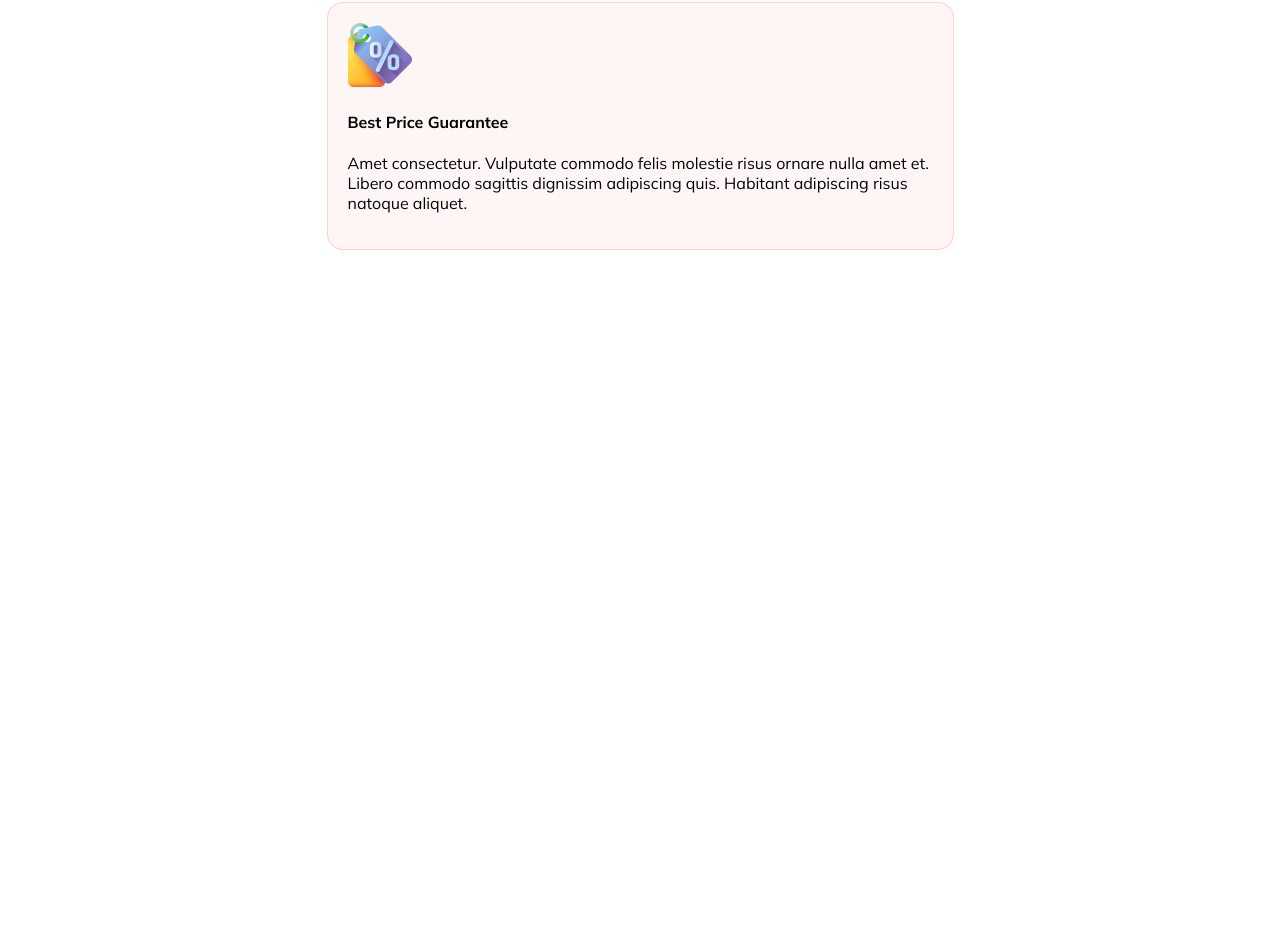
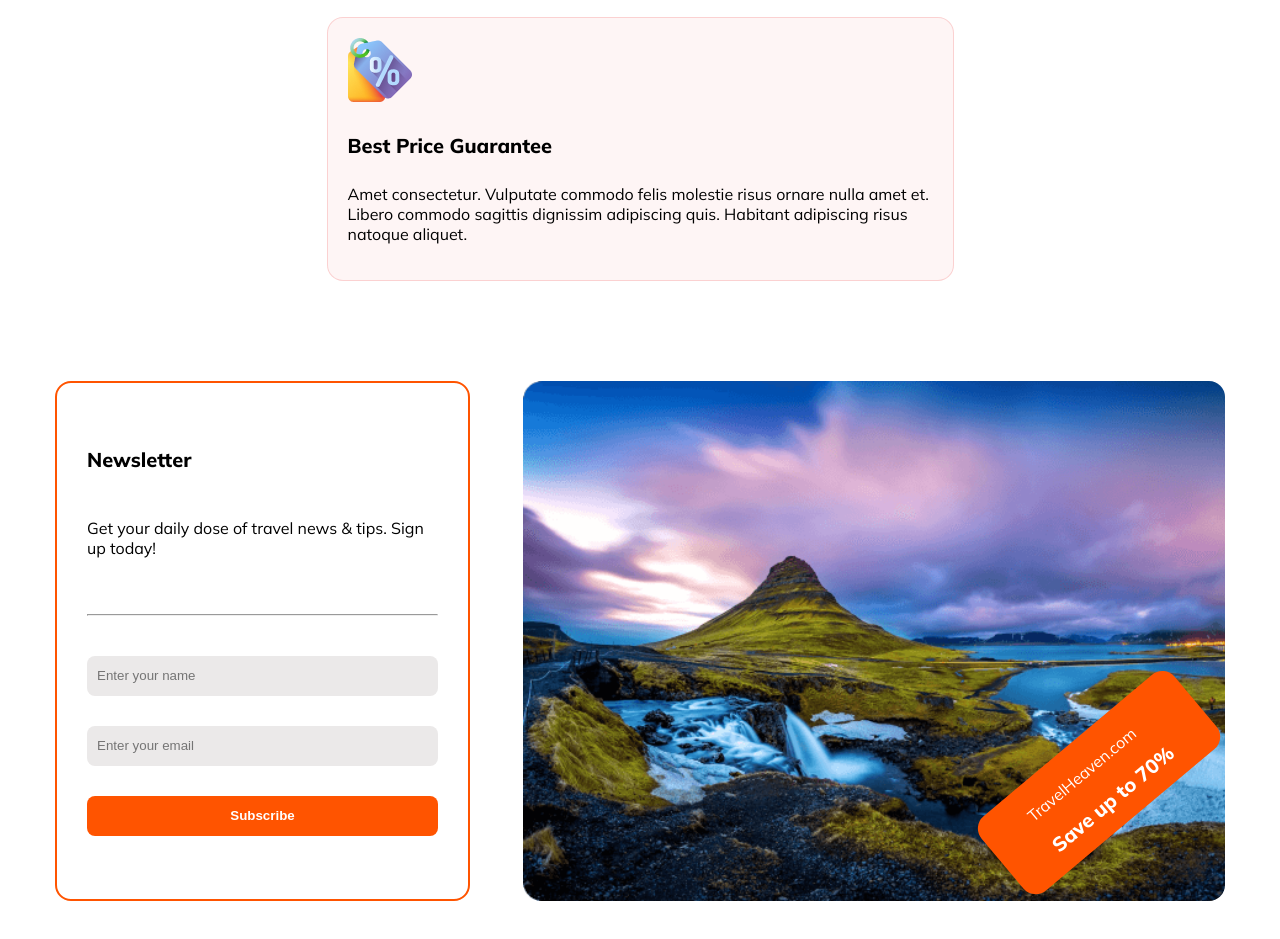
Before and after one commit to MohammadRofikulIslam/Assignment_02, a plain HTML site: page index.html in a window 1280 px wide. Shown: the part 2957-3896 px from the top of the page. Before the commit the page ends 3227 px from the top, so only its background shows below. Drawn offline with Linux system fonts and the light colour scheme.

Commit message:
Newsletter Section Added

```diff
--- a/index.html
+++ b/index.html
@@ -175,6 +175,25 @@
           <p>Amet consectetur. Vulputate commodo felis molestie risus  ornare nulla amet et. Libero commodo sagittis dignissim adipiscing quis. Habitant adipiscing risus natoque aliquet. </p>
         </div>
       </section>
+
+      <!-- Newsletter Section  -->
+      <section class="newsletter-container">
+        <div class="newsletter-form">
+          <h4>Newsletter</h4>
+          <p>Get your daily dose of travel news & tips. Sign up today!</p>
+          <hr>
+          <input type="text" name="Name" placeholder="Enter your name" id="">
+          <input type="email" name="email" placeholder="Enter your email" id="">
+          <input type="submit" id="subscribe-btn" value="Subscribe">
+        </div>
+        <div class="newsletter-img">
+          <div class="newsletter-discount">
+            <p>TravelHeaven.com</p>
+            <h4>Save up to 70%</h4>
+          </div>
+        </div>
+      </section>
+
     </main>
 
     <footer></footer>
--- a/styles/responsive.css
+++ b/styles/responsive.css
@@ -10,10 +10,13 @@
     top: 90px;
     width: 100%;
     height: 50vh;
-    left: -100%;
+    background-color: rgb(241, 247, 247);
+    visibility: hidden;
+    padding: 10px 0;
+    border-radius: 16px;
   }
-  #check:checked .nav-items {
-    left: 0;
+  .checkbtn:checked ~ .nav-items {
+    visibility: visible;
   }
 
   body {
@@ -65,4 +68,17 @@
     padding: 15px;
     margin: 0 auto;
   }
+  .newsletter-container {
+    flex-direction: column;
+    gap: 20px;
+  }
+  .newsletter-form {
+    width: 85%;
+    padding: 20px;
+
+    margin: 0 auto;
+  }
+  .newsletter-img {
+    width: 100%;
+  }
 }
--- a/styles/style.css
+++ b/styles/style.css
@@ -256,6 +256,7 @@ nav {
   font-size: 25px;
   font-weight: 800;
 }
+/* Why Choose Us  */
 .hotels {
   background: rgba(251, 181, 99, 0.05);
   border: 1px solid rgba(251, 181, 99, 0.2);
@@ -284,3 +285,75 @@ nav {
   justify-content: center;
   gap: 20px;
 }
+.guarantee h4,
+.service h4,
+.hotels h4 {
+  font-size: 20px;
+  font-weight: 800;
+}
+/* News Letter  */
+.newsletter-discount {
+  background: #ff5400;
+  padding: 5px 50px;
+  margin: 0;
+  width: fit-content;
+  height: fit-content;
+  border-radius: 16px;
+  color: white;
+  transform: rotate(-40deg);
+}
+.newsletter-discount h4 {
+  font-size: 20px;
+  font-weight: 800;
+  margin: 10px 0px;
+}
+
+.newsletter-form {
+  border: 2px solid #ff5400;
+  border-radius: 16px;
+  padding: 30px;
+  width: 30%;
+  display: flex;
+  flex-direction: column;
+  justify-content: center;
+  gap: 30px;
+}
+.newsletter-form h4 {
+  font-size: 20px;
+  font-weight: 800;
+  margin: 0;
+}
+.newsletter-form input {
+  display: block;
+  height: 40px;
+  border: none;
+  border-radius: 8px;
+  background: rgb(235, 233, 233);
+  padding: 0 10px;
+}
+#subscribe-btn {
+  background: #ff5400;
+  color: white;
+
+  font-weight: 800;
+}
+.newsletter-img {
+  background-image: url("../Images/8.png");
+  width: 60%;
+  height: 450px;
+  background-size: cover;
+  background-repeat: no-repeat;
+  border-radius: 16px;
+  display: flex;
+  justify-content: right;
+  align-items: end;
+  padding-bottom: 70px;
+}
+.newsletter-container {
+  display: flex;
+  justify-content: space-between;
+  margin: 100px 0;
+}
+hr {
+  margin: 10px 0;
+}
```
Also changed, not shown: Images/8.png (renamed from Images/Rectangle 8 (1).png).
